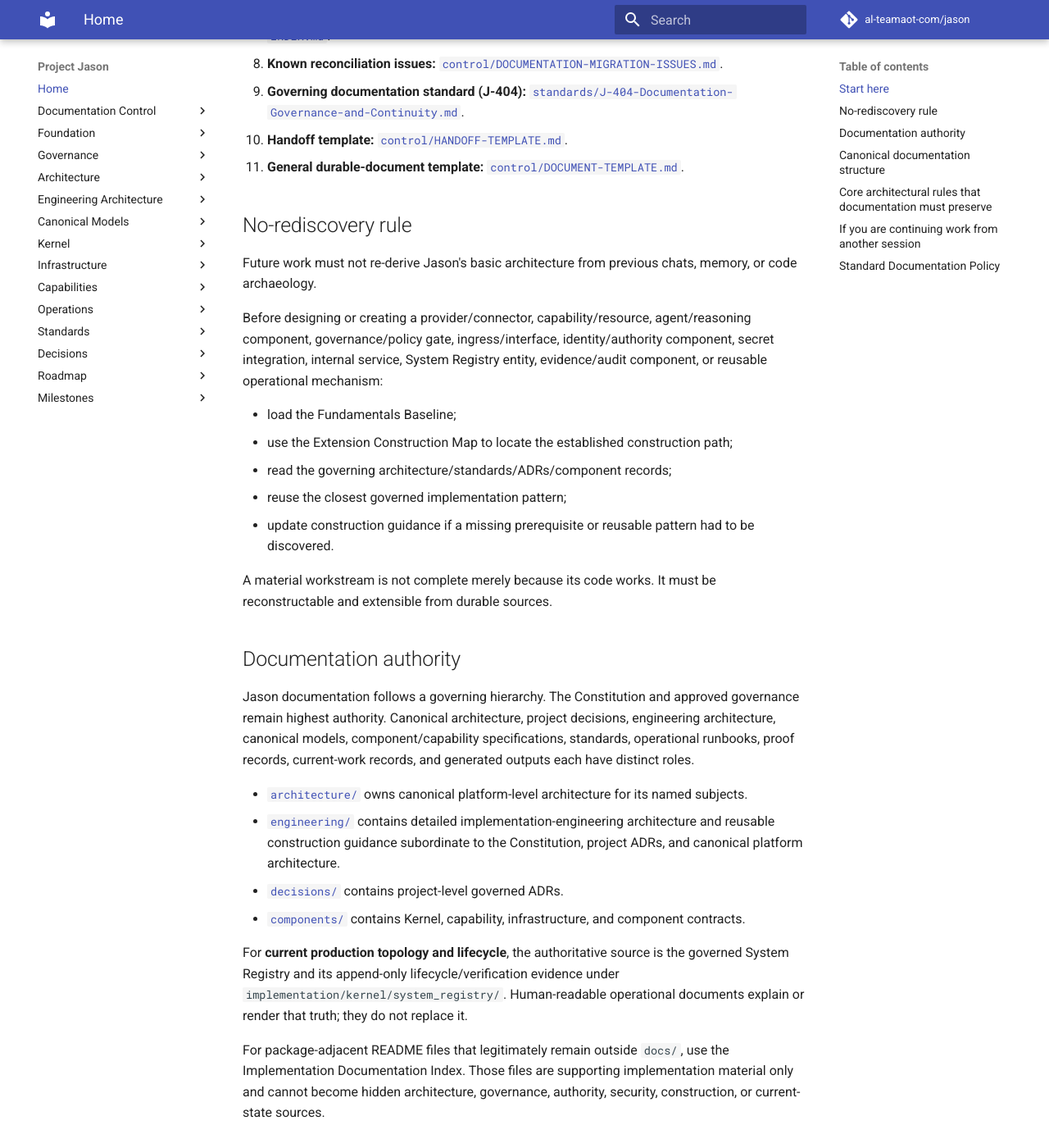
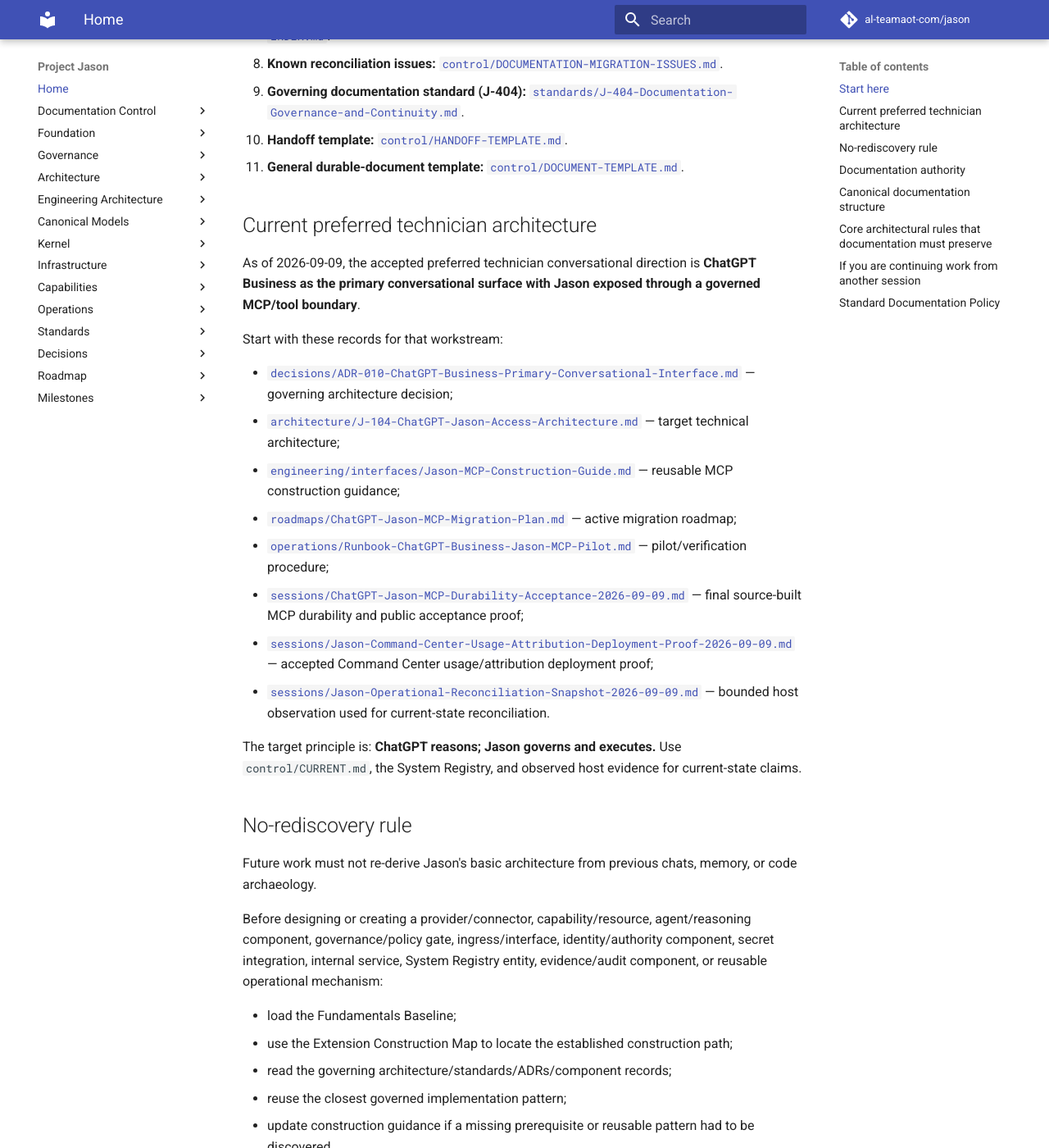
Before and after one commit to al-teamaot-com/jason, an MkDocs documentation site: the page built from docs/index.md, in a window 1280 px wide and 1400 px high, scrolled down 636 px. Shown: the whole window at 82% size. Built offline with MkDocs 1.6.1 and Material for MkDocs 9.7.7, drawn with Linux system fonts in a browser that asks for light colours; comment, search, counter and statistics services are not loaded.

Commit message:
Link current ChatGPT MCP documentation

```diff
--- a/docs/index.md
+++ b/docs/index.md
@@ -17,6 +17,23 @@
 9. **Governing documentation standard (J-404):** [`standards/J-404-Documentation-Governance-and-Continuity.md`](standards/J-404-Documentation-Governance-and-Continuity.md).
 10. **Handoff template:** [`control/HANDOFF-TEMPLATE.md`](control/HANDOFF-TEMPLATE.md).
 11. **General durable-document template:** [`control/DOCUMENT-TEMPLATE.md`](control/DOCUMENT-TEMPLATE.md).
+
+## Current preferred technician architecture
+
+As of 2026-09-09, the accepted preferred technician conversational direction is **ChatGPT Business as the primary conversational surface with Jason exposed through a governed MCP/tool boundary**.
+
+Start with these records for that workstream:
+
+- [`decisions/ADR-010-ChatGPT-Business-Primary-Conversational-Interface.md`](decisions/ADR-010-ChatGPT-Business-Primary-Conversational-Interface.md) — governing architecture decision;
+- [`architecture/J-104-ChatGPT-Jason-Access-Architecture.md`](architecture/J-104-ChatGPT-Jason-Access-Architecture.md) — target technical architecture;
+- [`engineering/interfaces/Jason-MCP-Construction-Guide.md`](engineering/interfaces/Jason-MCP-Construction-Guide.md) — reusable MCP construction guidance;
+- [`roadmaps/ChatGPT-Jason-MCP-Migration-Plan.md`](roadmaps/ChatGPT-Jason-MCP-Migration-Plan.md) — active migration roadmap;
+- [`operations/Runbook-ChatGPT-Business-Jason-MCP-Pilot.md`](operations/Runbook-ChatGPT-Business-Jason-MCP-Pilot.md) — pilot/verification procedure;
+- [`sessions/ChatGPT-Jason-MCP-Durability-Acceptance-2026-09-09.md`](sessions/ChatGPT-Jason-MCP-Durability-Acceptance-2026-09-09.md) — final source-built MCP durability and public acceptance proof;
+- [`sessions/Jason-Command-Center-Usage-Attribution-Deployment-Proof-2026-09-09.md`](sessions/Jason-Command-Center-Usage-Attribution-Deployment-Proof-2026-09-09.md) — accepted Command Center usage/attribution deployment proof;
+- [`sessions/Jason-Operational-Reconciliation-Snapshot-2026-09-09.md`](sessions/Jason-Operational-Reconciliation-Snapshot-2026-09-09.md) — bounded host observation used for current-state reconciliation.
+
+The target principle is: **ChatGPT reasons; Jason governs and executes.** Use `control/CURRENT.md`, the System Registry, and observed host evidence for current-state claims.
 
 ## No-rediscovery rule
 
```
